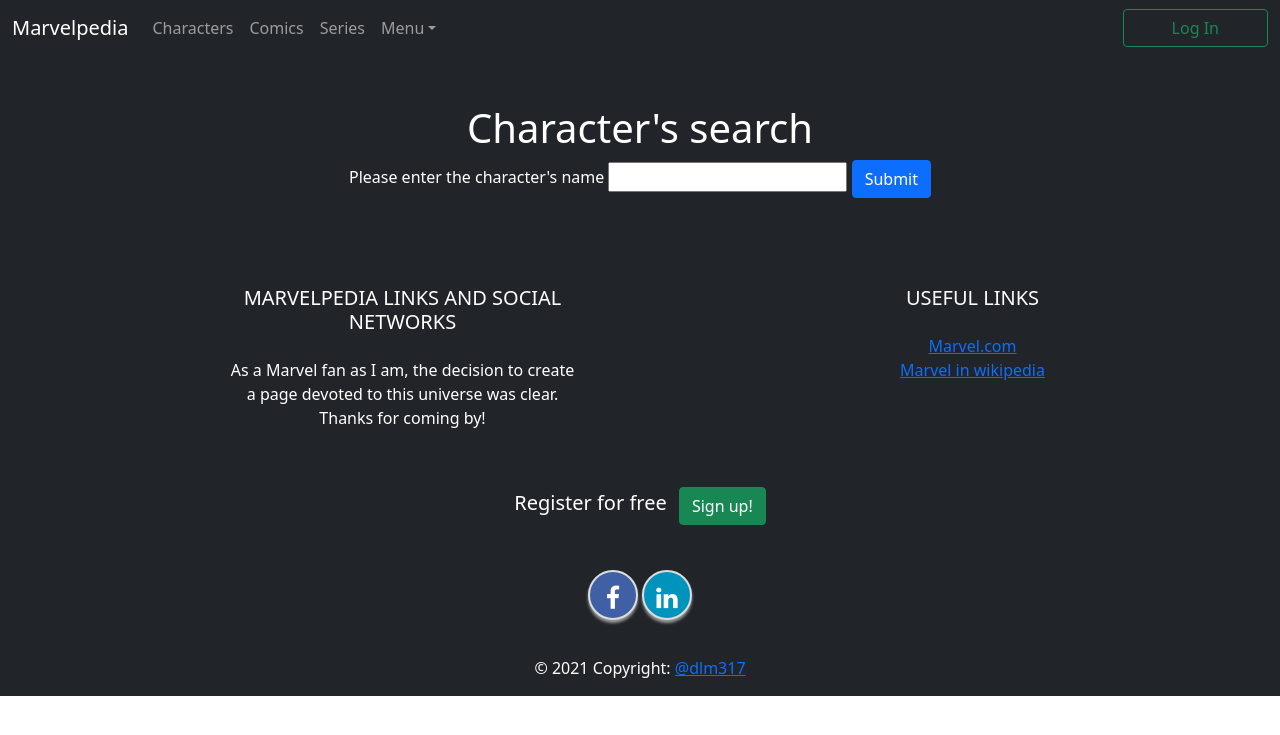
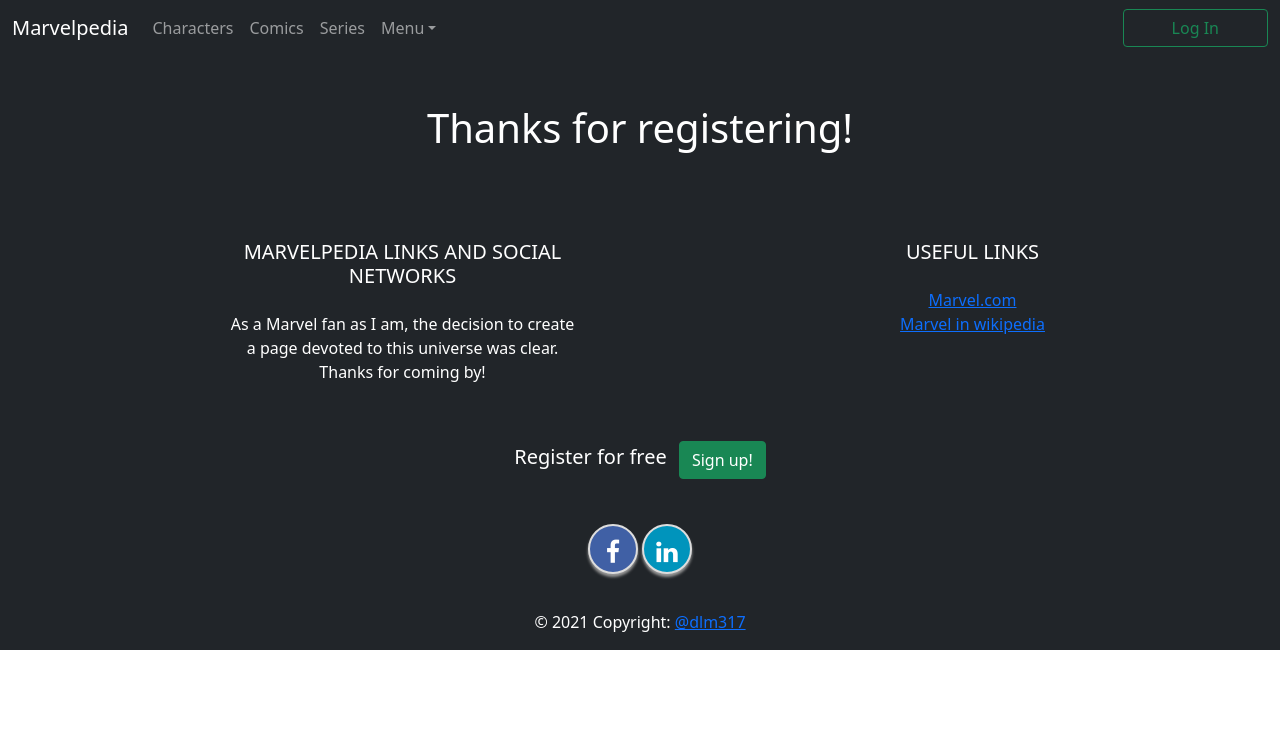
Before and after one commit to dmoreira317/marvel_site, a Django app: template marvelpedia/marvelpedia/templates/marvelapp01/register_success.html in a window 1280 px wide. Shown: the top 735 px of the page. Run offline with Django 3.2, Linux system fonts and the light colour scheme; the template is opened without the code that fills it, so the values that code supplies are empty; some libraries are stand-ins or nearby versions.

Commit message:
sign up form and register success path working, added csrf token in form, some minor design adjustments

```diff
--- a/marvelpedia/marvelapp01/views.py
+++ b/marvelpedia/marvelapp01/views.py
@@ -63,7 +63,7 @@
             password = sign_up_form2.cleaned_data["password"]
             print("Name =" + name) #print in terminal
 
-    return render(request, "marvelapp01/sign.html", context=dictionary)
+    return render(request, "marvelapp01/register_success.html", context=dictionary)
 
 
 def sign_up_form(request):
--- a/marvelpedia/marvelpedia/templates/marvelapp01/register_success.html
+++ b/marvelpedia/marvelpedia/templates/marvelapp01/register_success.html
@@ -9,12 +9,7 @@
 {% block block1 %}
 <!--content-->
     <div class="my-5">
-    <h1 class="text-white text-center">Character's search</h1>
+    <h1 class="text-white text-center">Thanks for registering!</h1>
 
-    <form action="{% url 'marvelapp01:characters_search' %}" method="get" class="text-center">
-        <span class="text-white"> Please enter the character's name </span><input type="text" name="name" id="name">
-        <input type="submit" value="Submit" class="btn btn-primary">
-
-    </form>
     </div>
 {% endblock %}
--- a/marvelpedia/marvelpedia/templates/marvelapp01/sign_up_form.html
+++ b/marvelpedia/marvelpedia/templates/marvelapp01/sign_up_form.html
@@ -11,7 +11,7 @@
 <div class="container justify-content-center col-lg-5 align-items-center">
     <div class="my-5 text-white">
         <h1 class="text-white text-center">Sign Up Form</h1>
-        <form class="align-items-center mx-3">
+        <form class="align-items-center mx-3" action="{% url 'marvelapp01:register_success' %}" method="POST">{% csrf_token %}
             <div class="form-row mx-3">
                 <div class="mx-5 my-3">
                     <label for="validationDefault01">First name</label>
```
